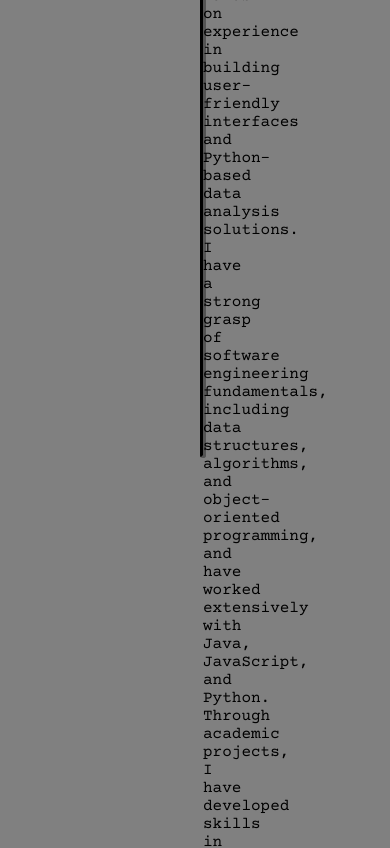
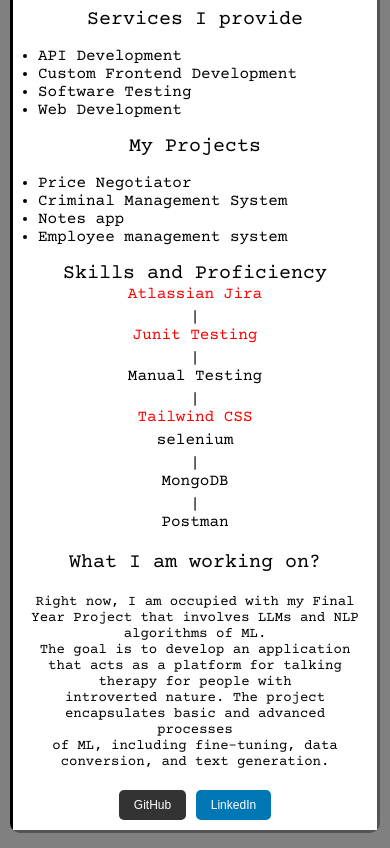
Before and after one commit to taufeeq-mustafa/profile, a plain HTML site: page index.html in a window 390 px wide. Shown: the part 400-1248 px from the top of the page. Drawn offline with nearby package versions, Linux system fonts and the light colour scheme.

Commit message:
Update style.css

```diff
--- a/style.css
+++ b/style.css
@@ -122,3 +122,43 @@ a {
     color: white;
     text-decoration: none;
 }
+
+@media only screen and (max-width: 600px) {
+    body {
+        margin-left: 10px;
+        margin-right: 10px;
+    }
+
+    .page {
+        height: auto;
+        padding: 10px;
+    }
+
+    .page h {
+        font-size: 20px;
+        margin-top: 10px;
+    }
+
+    p {
+        font-size: 14px;
+    }
+
+    .list ul, .projects ul {
+        padding-left: 15px;
+    }
+
+    .skills span, .frame span {
+        display: block;
+        margin-right: 0;
+        margin-bottom: 5px;
+    }
+
+    .btn {
+        padding: 8px 15px;
+        font-size: 12px;
+    }
+
+    .button-container {
+        margin-top: 20px;
+    }
+}
```
